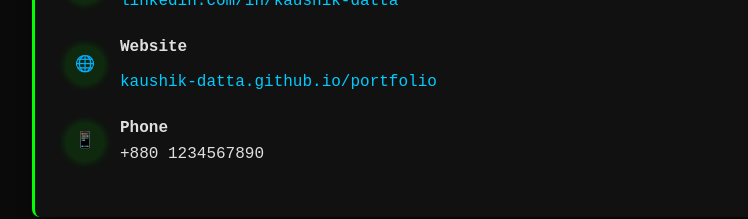
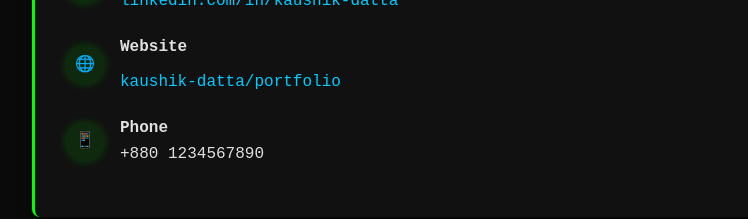
Before and after one commit to kaemeister-0/kaushik.github.io, a plain HTML site: page index.html in a window 1280 px wide. Shown: the part 4268-4487 px from the top of the page, without its empty margins (28-776 px from the left). Drawn offline with Linux system fonts and the light colour scheme.

Commit message:
modified:   index.html

```diff
--- a/index.html
+++ b/index.html
@@ -1467,7 +1467,7 @@
                         <div>
                             <h4>Website</h4>
                             <a href="https://github.com/kaemeister-0/" class="project-link">
-                                <p>kaushik-datta.github.io/portfolio</p>
+                                <p>kaushik-datta/portfolio</p>
                             </a>
                         </div>
                     </div>
```
